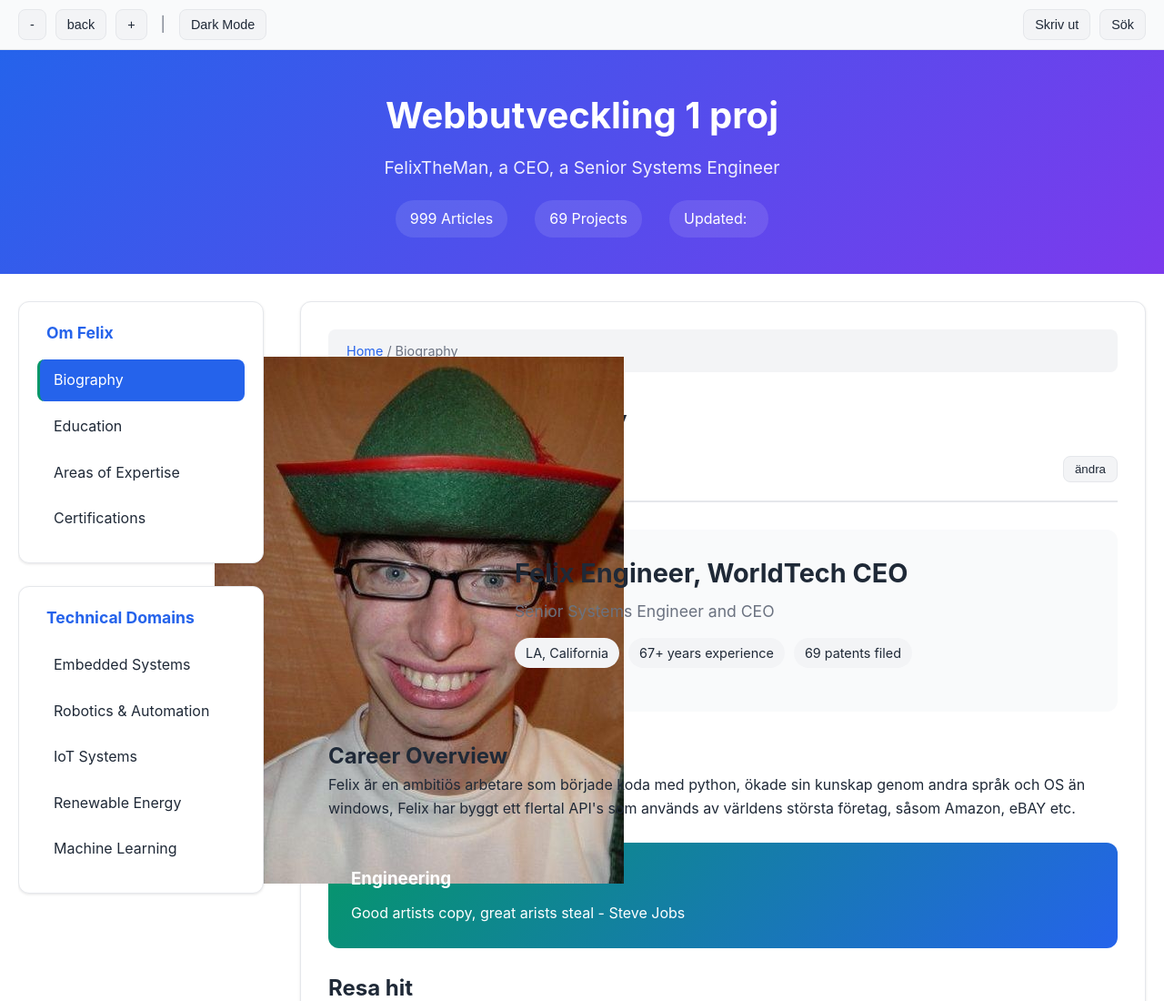
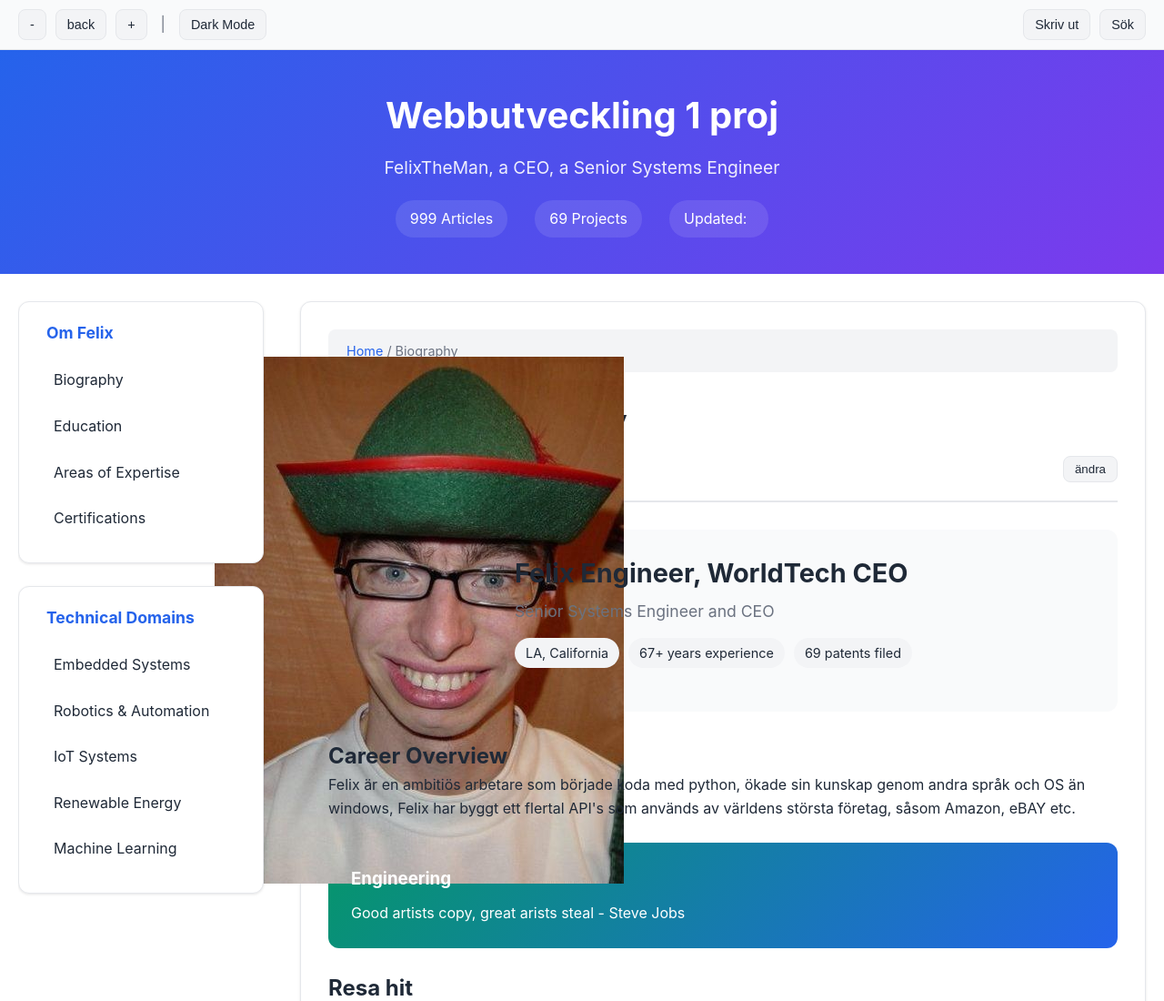
Before and after one commit to ffdiracex/webbutveckling-sida-, a plain HTML site: page index.html in a window 1280 px wide. Shown: the top 1100 px of the page at 91% size. Drawn offline with Linux system fonts and the light colour scheme.

Commit message:
Update styles.css

```diff
--- a/css/styles.css
+++ b/css/styles.css
@@ -269,16 +269,7 @@ body {
     border-left: 3px solid transparent;
 }
 
-.nav-link:hover {
-    background: var(--bg-tertiary);
-    border-left-color: var(--primary-color);
-}
 
-.nav-link.active {
-    background: var(--primary-color);
-    color: white;
-    border-left-color: var(--accent-color);
-}
 
 .random-btn {
     width: 100%;
```
